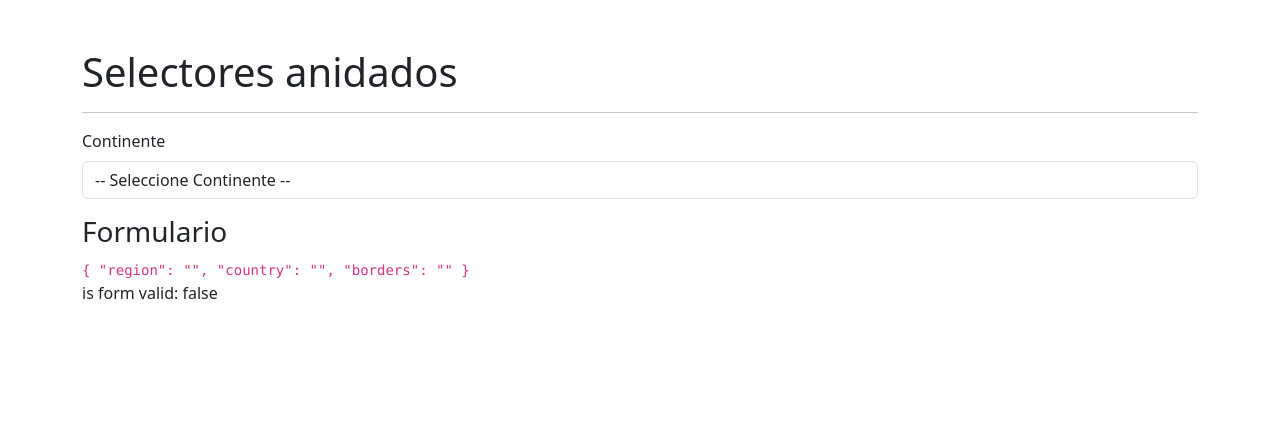
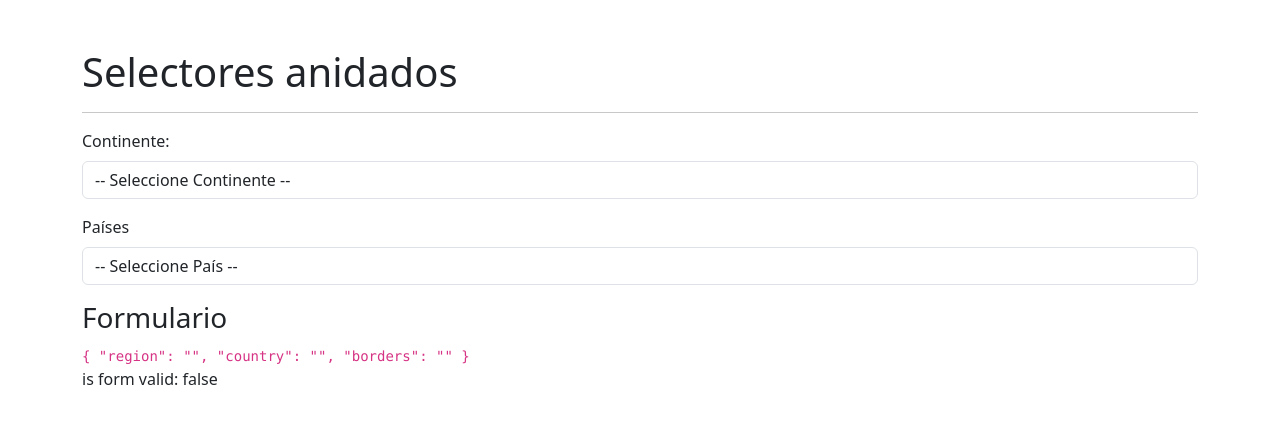
Before and after one commit to Andy-Castle/08-selectores, an Angular app: page /selector/selector in a window 1280 px wide. Shown: the top 424 px of the page. Built offline with nearby package versions, Linux system fonts and the light colour scheme.

Commit message:
Se añadio la estrucutra del selector de country, y se preparo todo para poder llamar a los paises que estan por la region seleccionada

```diff
--- a/src/app/countries/interfaces/country.interfaces.ts
+++ b/src/app/countries/interfaces/country.interfaces.ts
@@ -4,6 +4,12 @@
   Asia = 'Asia',
   Europe = 'Europe',
   Oceania = 'Oceania',
+}
+
+export interface SmallCountry {
+  name: string;
+  cca3: string;
+  borders: string[];
 }
 
 export interface Country {
--- a/src/app/countries/pages/selector-page/selector-page.component.html
+++ b/src/app/countries/pages/selector-page/selector-page.component.html
@@ -5,12 +5,25 @@
   <!-- Region -->
   <div class="row mb-3">
     <div class="col">
-      <label class="form-label">Continente</label>
+      <label class="form-label">Continente:</label>
       <select formControlName="region" class="form-control">
         <option value="">-- Seleccione Continente --</option>
         <option *ngFor="let region of regions" [value]="region">
           {{ region }}
         </option>
+      </select>
+    </div>
+  </div>
+
+  <!-- Countires -->
+  <div class="row mb-3">
+    <div class="col">
+      <label class="form-label">Países</label>
+      <select formControlName="region" class="form-control">
+        <option value="">-- Seleccione País --</option>
+        <!-- <option *ngFor="let region of regions" [value]="region">
+          {{ region }}
+        </option> -->
       </select>
     </div>
   </div>
--- a/src/app/countries/pages/selector-page/selector-page.component.ts
+++ b/src/app/countries/pages/selector-page/selector-page.component.ts
@@ -1,4 +1,4 @@
-import { Component } from '@angular/core';
+import { Component, OnInit } from '@angular/core';
 import { FormBuilder, FormGroup, Validators } from '@angular/forms';
 import { CountriesService } from '../../services/countries.service';
 import { Region } from '../../interfaces/country.interfaces';
@@ -8,7 +8,7 @@
   templateUrl: './selector-page.component.html',
   styles: [],
 })
-export class SelectorPageComponent {
+export class SelectorPageComponent implements OnInit {
   constructor(
     private fb: FormBuilder,
     private countriesService: CountriesService
@@ -23,4 +23,14 @@
   get regions(): Region[] {
     return this.countriesService.regions;
   }
+
+  ngOnInit(): void {
+    this.onRegionChanged();
+  }
+
+  onRegionChanged(): void {
+    this.myForm.get('region')!.valueChanges.subscribe((region) => {
+      console.log(region);
+    });
+  }
 }
--- a/src/app/countries/services/countries.service.ts
+++ b/src/app/countries/services/countries.service.ts
@@ -1,5 +1,9 @@
 import { Injectable } from '@angular/core';
-import { Region } from '../interfaces/country.interfaces';
+import {
+  Country,
+  Region,
+  SmallCountry,
+} from '../interfaces/country.interfaces';
 
 @Injectable({
   providedIn: 'root',
@@ -18,4 +22,8 @@
   get regions(): Region[] {
     return [...this._regions];
   }
+
+  getCountriesByRegion(region: Region): SmallCountry[] {
+    return [];
+  }
 }
```
